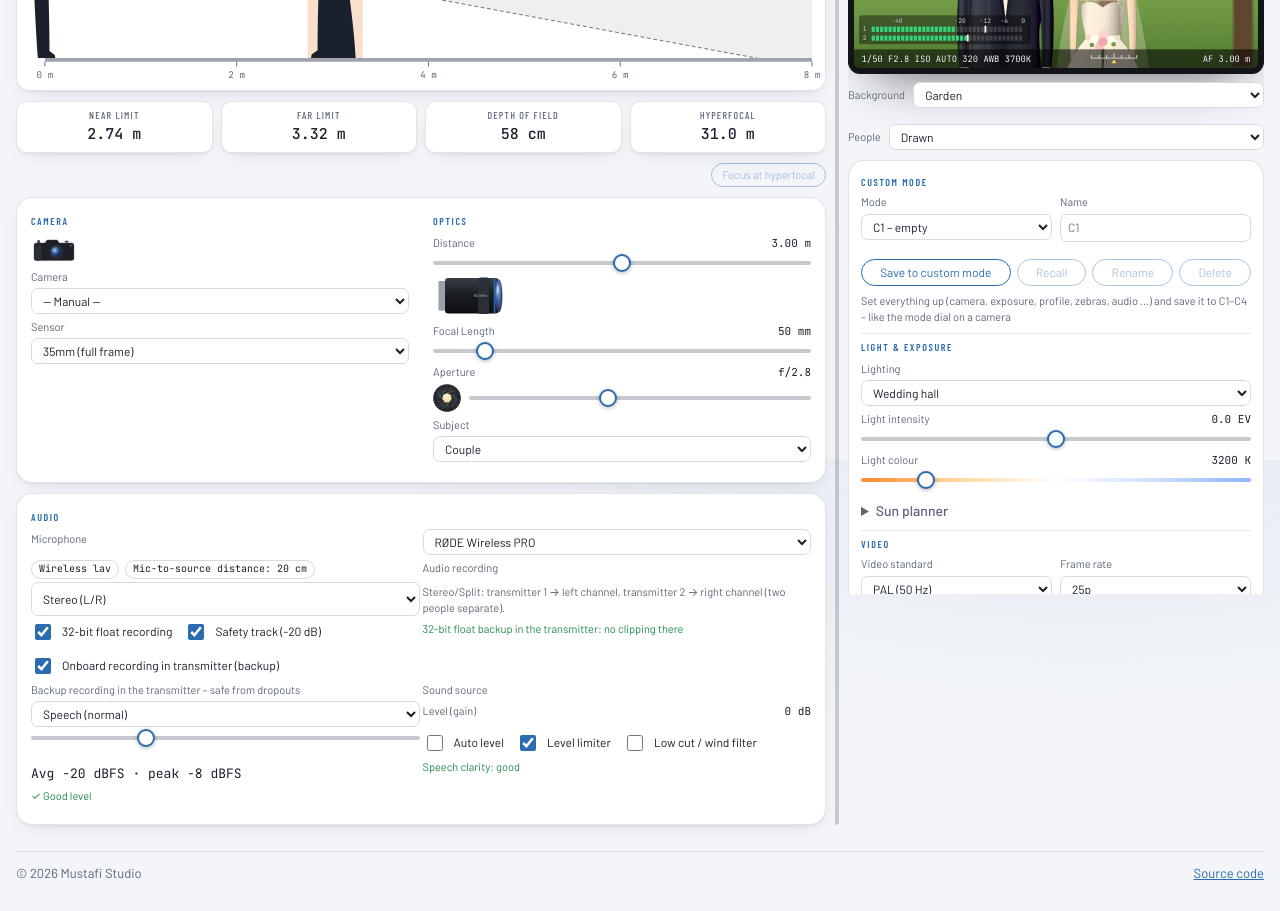
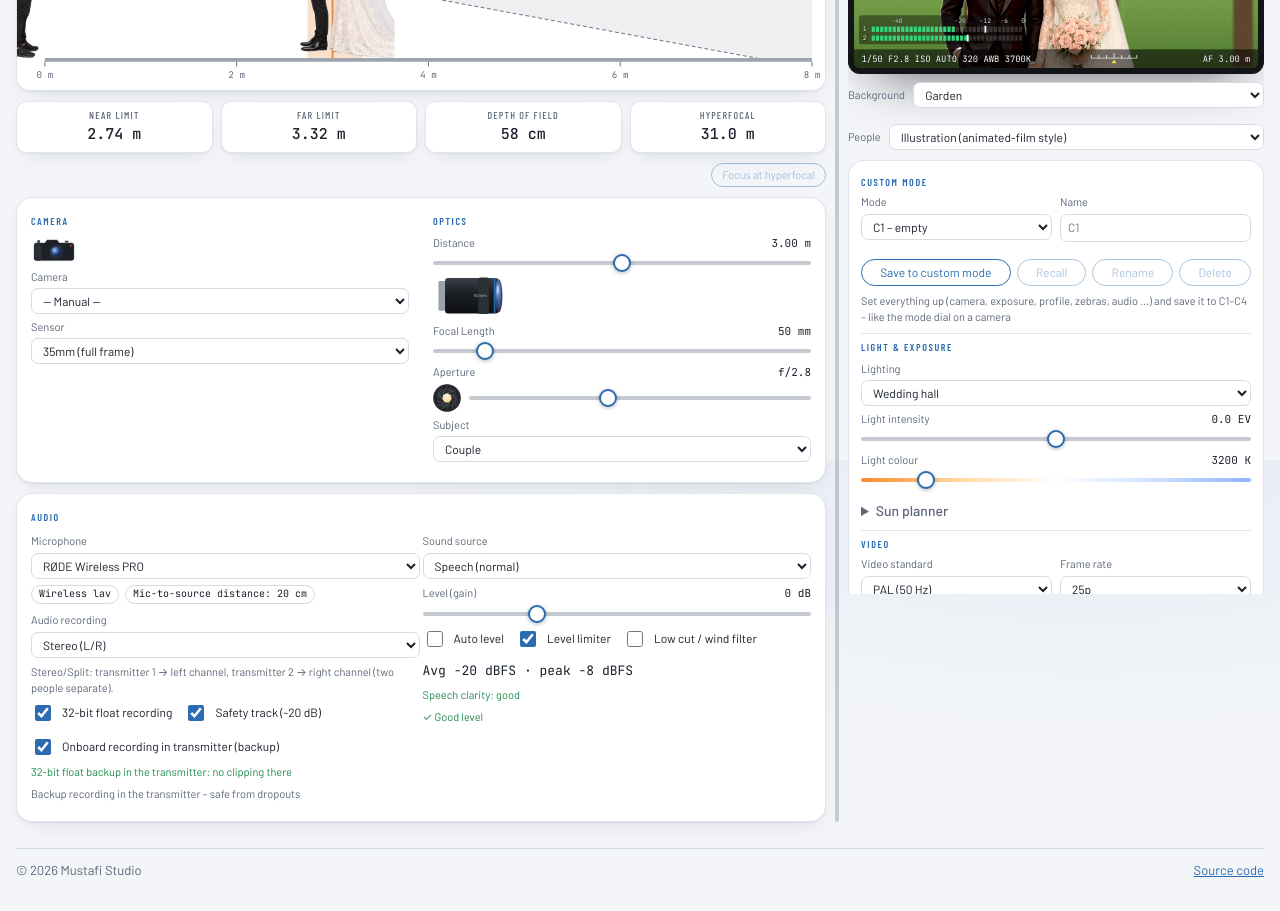
Before and after one commit to Ado-prog/video-simulator, a React (Vite) app: page / in a window 1280 px wide. Shown: the part 340-1251 px from the top of the page. Built offline with nearby package versions, Linux system fonts and the light colour scheme.

Commit message:
Illustrierte Personen als Standard, Ton-Bereich in zwei sauberen Spalten
Co-Authored-By: Claude Opus 5.5 <noreply@anthropic.com>

```diff
--- a/src/App.tsx
+++ b/src/App.tsx
@@ -178,7 +178,7 @@ export default function App() {
   const [aperture, setAperture] = useState(2.8);
   const [focusM, setFocusM] = useState(3);
   const [subject, setSubject] = useState<SubjectKind>("couple");
-  const [peopleMode, setPeopleMode] = useState<"drawn" | "illu">("drawn");
+  const [peopleMode, setPeopleMode] = useState<"drawn" | "illu">("illu");
 
   const isPrime = !!lens && lens.minFocal === lens.maxFocal;
   const fMin = lens ? lens.minFocal : 3;
@@ -1289,6 +1289,7 @@ export default function App() {
           {isVideo && (
           <fieldset className="group">
             <legend>{t.audio}</legend>
+            <div className="audio-col">
             <label htmlFor="mic">{t.mic}</label>
             <select {...sel("mic")} value={micId} onChange={(e) => setMicId(e.target.value)}>
               <optgroup label={`★ ${t.myMics}`}>
@@ -1360,7 +1361,9 @@ export default function App() {
             )}
             {mic.float32 && <p className={f32On ? "ok" : "note"}>{f32On ? (mic.f32cam ? t.f32cam : t.float32) : t.f32off}</p>}
             {mic.onboard && onboard && <p className="note">{t.onboardOn}</p>}
-
+            </div>
+
+            <div className="audio-col">
             <label htmlFor="source">{t.source}</label>
             <select {...sel("source")} value={sourceId} onChange={(e) => setSourceId(e.target.value as SourceId)}>
               {(Object.keys(SOURCES) as SourceId[]).map((k) => (
@@ -1421,6 +1424,7 @@ export default function App() {
             {safetyPeak !== null && (
               <p className={safetyPeak < 0 ? "ok" : "warn"}>{fill(safetyPeak < 0 ? t.safetyOk : t.safetyBad, safetyPeak)}</p>
             )}
+          </div>
           </fieldset>
           )}
     </>
--- a/src/styles.css
+++ b/src/styles.css
@@ -514,6 +514,8 @@ body { font-size: 14px; }
 .card-audio { display: block; }
 .card-audio > .group { display: grid; grid-template-columns: repeat(2, minmax(0, 1fr)); column-gap: 24px; row-gap: 4px; }
 .card-audio > .group > legend { grid-column: 1 / -1; }
+.audio-col { display: flex; flex-direction: column; gap: 4px; min-width: 0; }
+.audio-col > label:not(.check) { margin-top: 4px; }
 @media (max-width: 700px) { .card-audio > .group { grid-template-columns: minmax(0, 1fr); } }
 
 .studio-side .col-title { font-size: 10px; }
```
